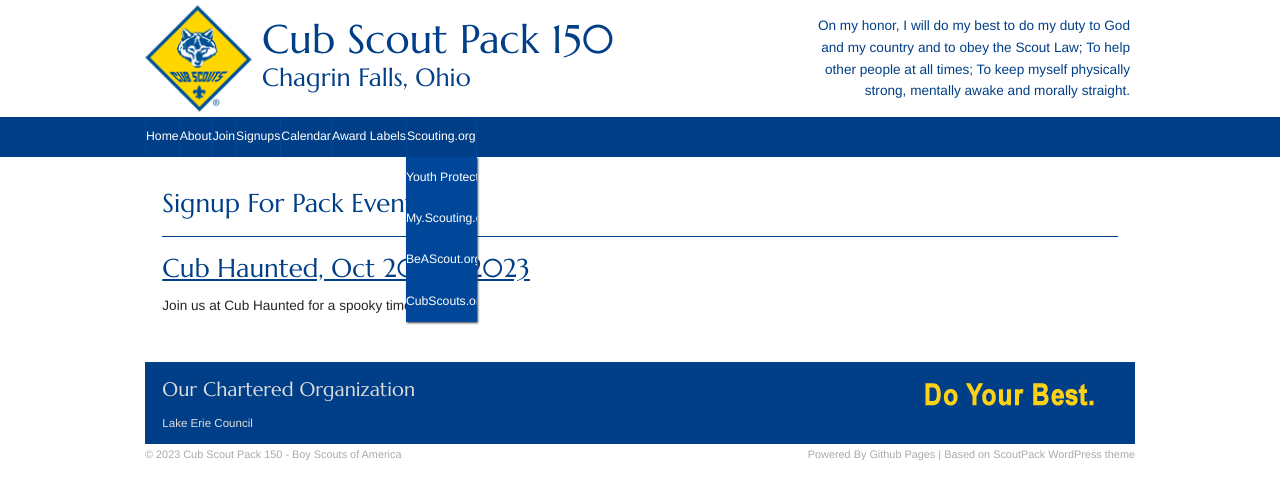
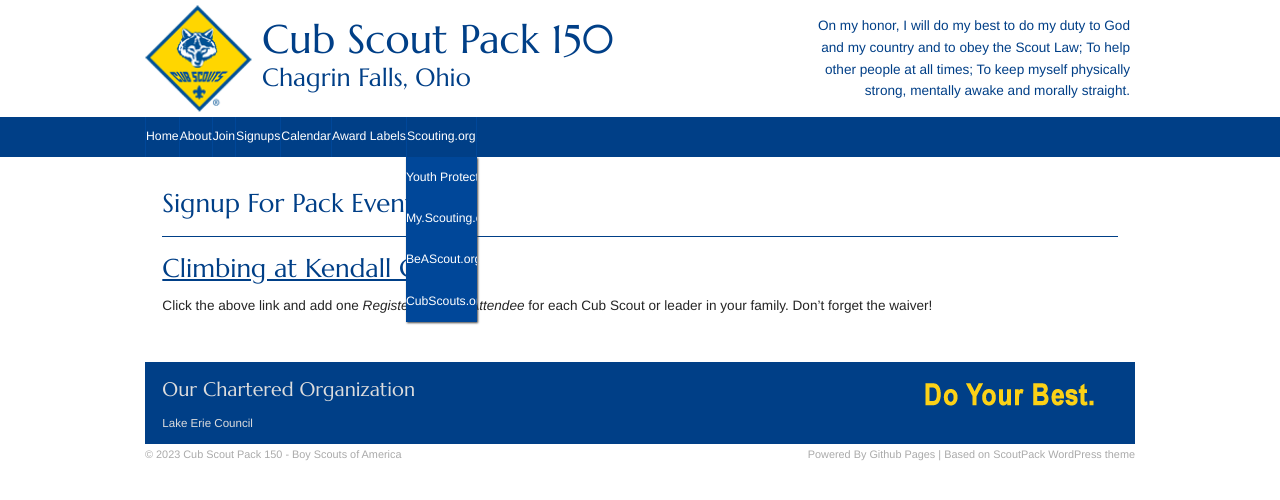
Before and after one commit to Pack150/Pack150.github.io, a Jekyll site: the page built from signups.md, in a window 1280 px wide. Shown: the top 500 px of the page. Built offline with Jekyll 4.4.1, drawn with Linux system fonts in a browser that asks for light colours; nearby versions of some CDN libraries; library files that are not in the unit come from our copies; some of the changed lines change nothing that is shown.

Commit message:
Update signups.md for kendall cliffs

```diff
--- a/signups.md
+++ b/signups.md
@@ -10,19 +10,18 @@
 <!--
 There are no currently open signups.
 -->
-
+<!--
 ## [Cub Haunted, Oct 20-22, 2023](https://2023-cub-haunted-weekend.cheddarup.com)
 Join us at Cub Haunted for a spooky time!
-
-
+-->
 <!--
 ## [Roller Skating Popcorn Celebration](https://pack-150-roller-skating-popcorn-celebration-2022.cheddarup.com)
 Please RSVP for our December 6th Skating Party and Pack Meeting.
 -->
-<!--
-## [Climbing at Kendall Cliffs](https://pack1-150-2023-kendal-cliffs.cheddarup.com)
+
+## [Climbing at Kendall Cliffs](https://2024-jan-20-rock-climbing-at-kendall-cliffs.cheddarup.com)
 Click the above link and add one _Registered Scout Attendee_ for each Cub Scout or leader in your family. Don't forget the waiver!
--->
+
 <!--
 ## [2023 Blue and Gold](https://pack150-blue-gold-banquet-2023.cheddarup.com)
 Click the above link and add one attendee for each member of your family.
```
